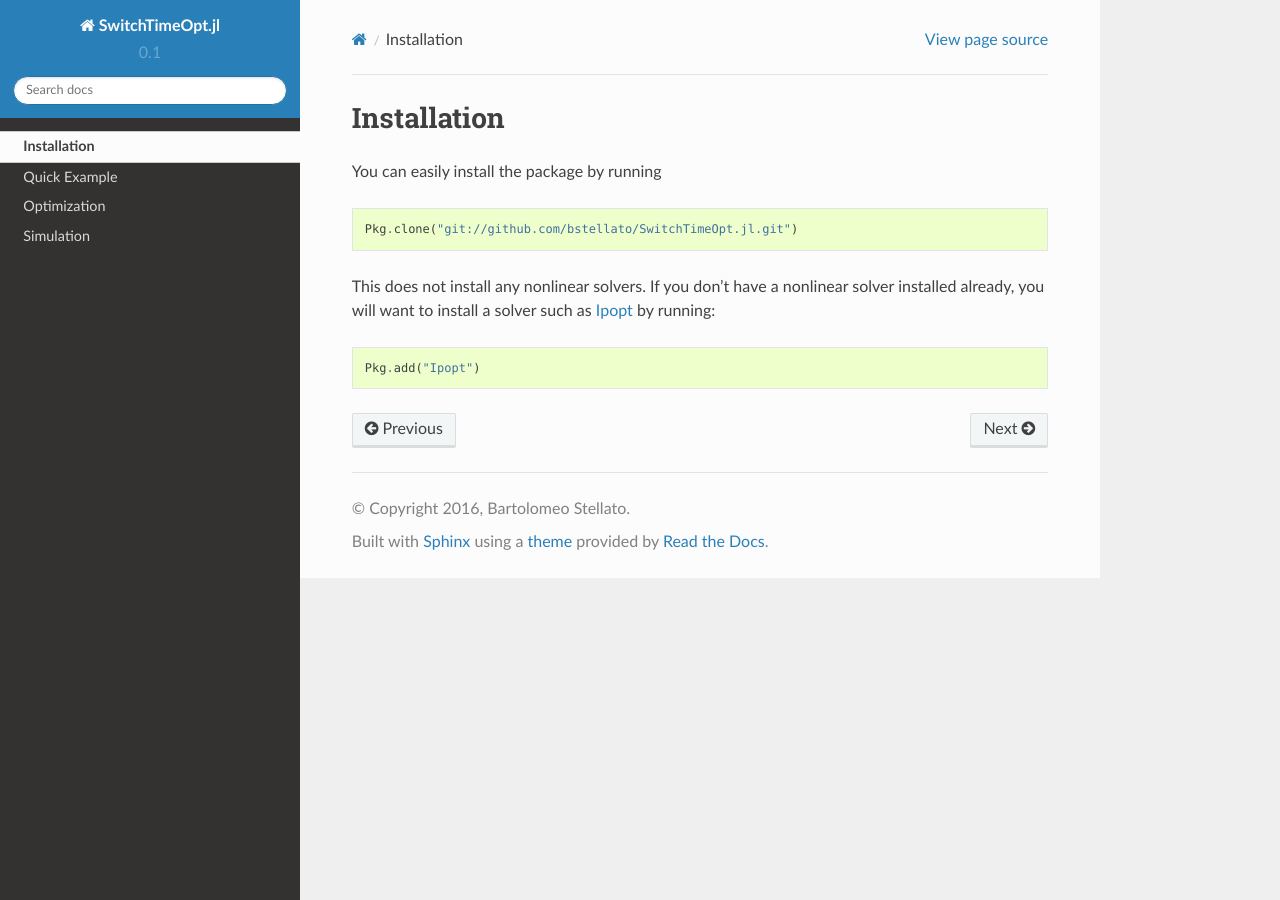
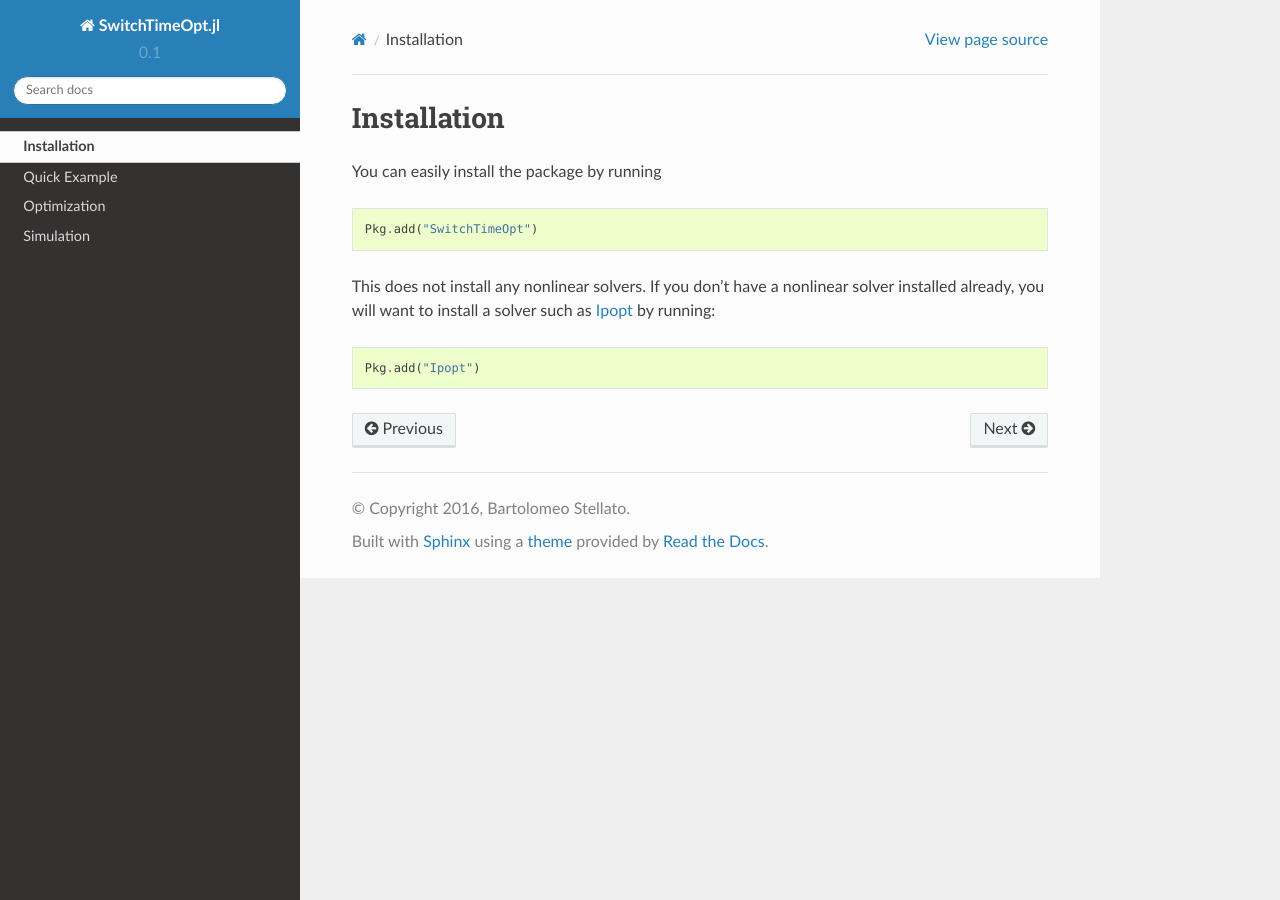
Before and after one commit to oxfordcontrol/SwitchTimeOpt.jl, a Sphinx documentation site: the page built from docs/installation.rst, in a window 1280 px wide. Built offline with Sphinx 7.4.7 and the Read the Docs theme 2.0.0, drawn with Linux system fonts in a browser that asks for light colours.

Commit message:
Removed other pdf files. Fixed command to install official package once it is approved

```diff
--- a/docs/installation.rst
+++ b/docs/installation.rst
@@ -5,7 +5,7 @@ You can easily install the package by running
 
 ::
 
-  Pkg.clone("git://github.com/bstellato/SwitchTimeOpt.jl.git")
+  Pkg.add("SwitchTimeOpt")
 
 This does not install any nonlinear solvers. If you don’t have a nonlinear solver installed already, you will want to install a solver such as `Ipopt <https://github.com/JuliaOpt/Ipopt.jl/>`_ by running:
 
```
Also changed, not shown: 3 other files.
